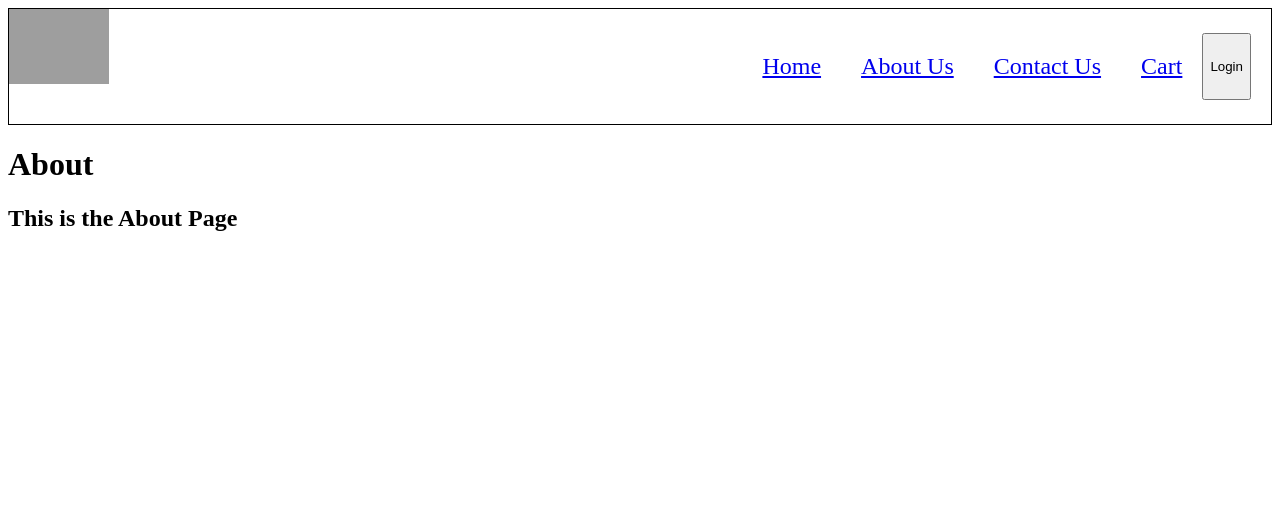
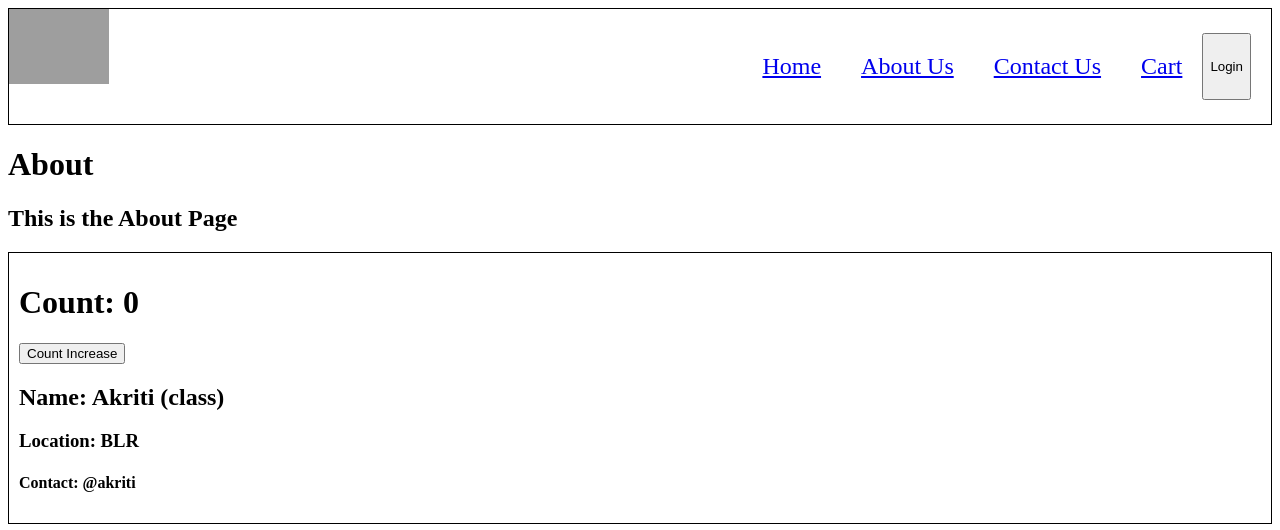
Before and after one commit to akriti-gupta27/NamasteReactFoodAppProject, a React (Vite) app: page /about in a window 1280 px wide. Shown: the top 530 px of the page. Built offline with nearby package versions, Linux system fonts and the light colour scheme; grey boxes are pictures that could not be loaded.

Commit message:
Class Based Component episode 8

```diff
--- a/index.css
+++ b/index.css
@@ -73,3 +73,8 @@
 .filter{
     display: flex;
 }
+
+.user-card{
+    padding: 10px;
+    border: 1px solid black;
+}
--- a/src/components/About.js
+++ b/src/components/About.js
@@ -1,8 +1,12 @@
+import User from "./User";
+import UserClass from "./UserClass";
+
 const About = () => {
     return(
         <div>
             <h1>About</h1>
             <h2>This is the About Page</h2>
+            <UserClass name={"Akriti (class)"}/>
         </div>
     )
 }
--- /dev/null
+++ b/src/components/User.js
@@ -0,0 +1,13 @@
+import { useState } from "react";
+
+const User =({name}) => {
+    const [count] = useState(0);
+    return <div className="user-card">
+        <h1>Count = {count}</h1>
+        <h2>Name:{name}</h2>
+        <h3>Location: BLR</h3>
+        <h4>Contact: @akriti</h4>
+    </div>
+}
+
+export default User;
--- /dev/null
+++ b/src/components/UserClass.js
@@ -0,0 +1,28 @@
+import React from "react"
+
+class UserClass extends React.Component{
+    constructor(props){
+        super(props);
+        this.state = {
+            count : 0
+        }
+    }
+
+    render(){
+        return (
+            <div className="user-card">
+            <h1>Count: {this.state.count}</h1>
+            <button onClick ={() =>{
+                this.setState({
+                    count:this.state.count + 1
+                })
+            }}>Count Increase</button>
+            <h2>Name: {this.props.name}</h2>
+            <h3>Location: BLR</h3>
+            <h4>Contact: @akriti</h4>
+            </div>
+        )
+    }
+}
+
+export default UserClass;
```
